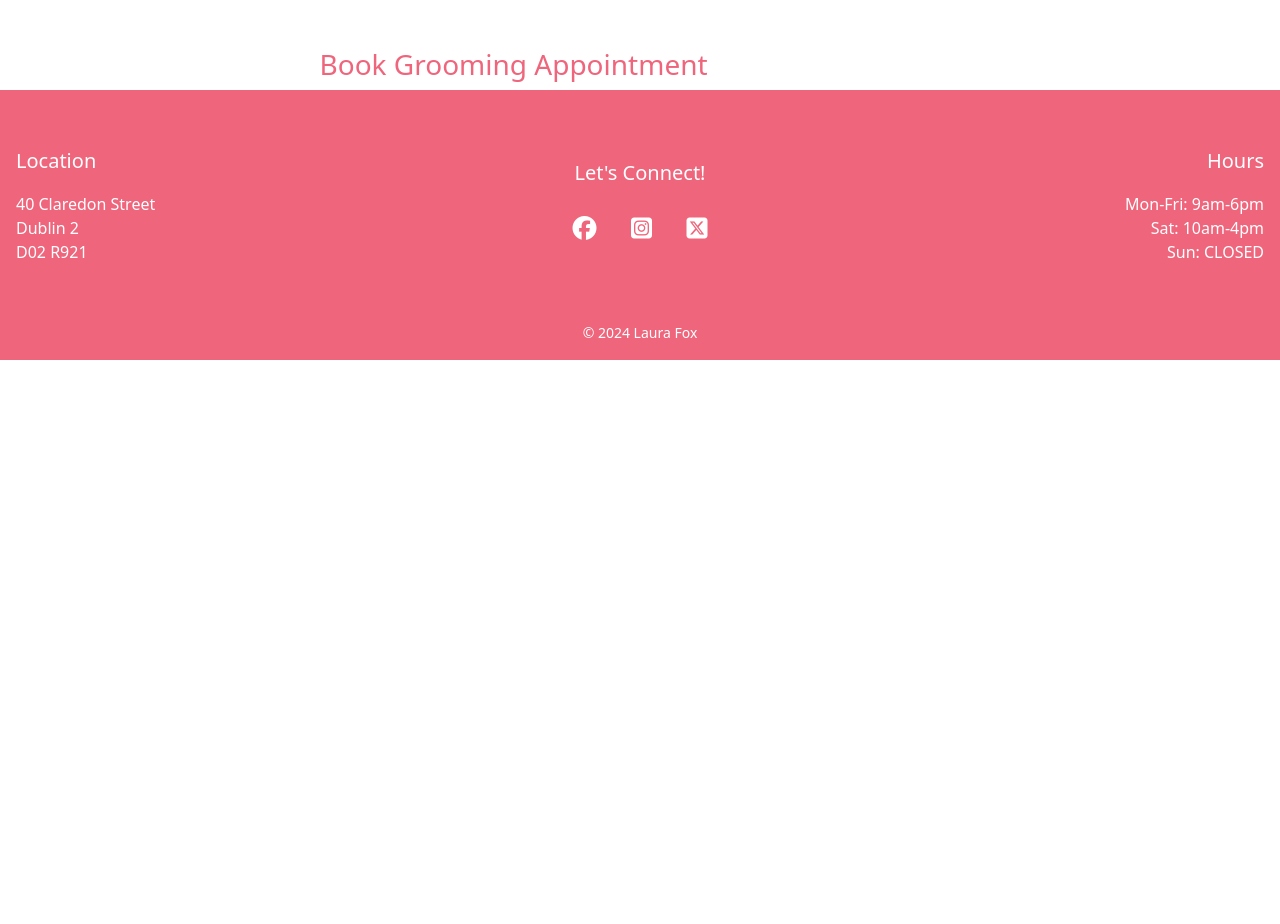
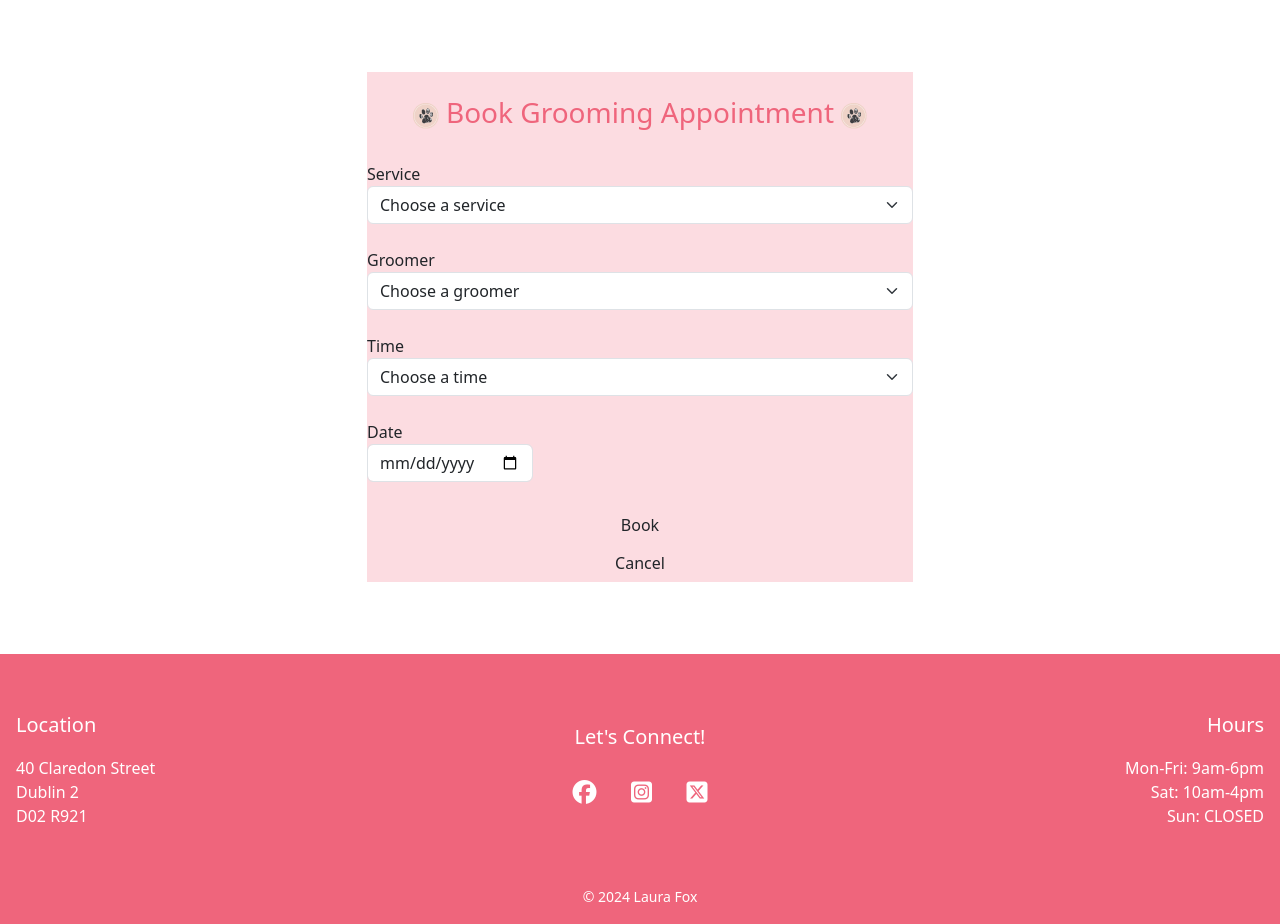
Before and after one commit to lauramayfox/the-luxe-spaw, a Django app: page /booking/ in a window 1280 px wide. Shown: the part 90-1014 px from the top of the page. Before the commit the page ends 450 px from the top, so only its background shows below. Run offline with Django 4.2, Linux system fonts and the light colour scheme; the visitor is signed in with stand-in values (Sample User, id 1); some libraries are stand-ins or nearby versions.

Commit message:
Test several methods for booking system funtion, create booking page and placement on front-end

```diff
--- a/booking/urls.py
+++ b/booking/urls.py
@@ -1,9 +1,11 @@
 from django.urls import path
 from . import views
+
 
 urlpatterns = [
     path('', views.index, name='index'),
     path('booking/', views.booking, name='booking'),
+    # name='preview_booking'),
     # path('user-profile/', views.user-profile, name='user-profile'),
     # path('edit-booking/', views.edit-booking, name='edit-booking'),
     # path('delete-booking/', views.delete-booking, name='delete-booking'),
--- a/static/css/style.css
+++ b/static/css/style.css
@@ -73,5 +73,5 @@ h4 {
 }
 
 .colum-color-1 {
-    background-color: #ef657c46;
+    background-color: #ef657c3a;
 }
--- a/templates/booking.html
+++ b/templates/booking.html
@@ -6,10 +6,87 @@
 
 {% block content %}
 
-<div class="container">
-    <div class="row justify-content-center">
-        <div class="col-lg-7">
-            <div class="card shadow-mg border-0 rounded-lg mt-5">
-                <div class="header-1"><h3>Book Grooming Appointment</h3>
+ {% if user.is_authenticated %}
+
+        <div class="container bg-custom my-5 py-4">
+            <div class="row justify-content-center">
+            <div class="col-xl-6 col-lg-10">
+            <div class="colum-color-1">
+                <br>
+                <div class="header-1 text-center"><h3><img src="{% static 'images/favicon.png' %}"
+                alt="logo" class=""> Book Grooming Appointment <img src="{% static 'images/favicon.png' %}"
+                alt="logo" class=""></h3>
+                </div><br>
+
+
+
+
+
+                <div class="card-body min-vh-60 .container-fluid">
+                    <form action="" method="POST">
+                        {% csrf_token %}
+
+                        <div class=".col-sm-6 .col-md-7">
+                        <label for="service">Service</label>
+                        <select id='service' name="service" title="services" class="form-select mb-4"
+                            hx-get=""
+                            hx-trigger="change"
+                            hx-target="#groomers">
+                            <option selected disabled>Choose a service</option>
+
+                            <option value=""></option>
+
+                        </select>
+                        </div>
+
+                        <div class=".col-sm-6 .col-md-7">
+                            <label for="service">Groomer</label>
+                            <select id='service' name="service" title="services" class="form-select mb-4"
+                                hx-get=""
+                                hx-trigger="change"
+                                hx-target="#groomers">
+                                <option selected disabled>Choose a groomer</option>
+
+                                <option value=""></option>
+
+                            </select>
+                            </div>
+
+                        <div class=".col-sm-6 .col-md-7">
+                            <form action="" method="POST">
+                                {% csrf_token %}
+                                <label for="time">Time</label>
+                                <select id='time' name="time" title="time" class="form-select mb-4"
+                                    hx-get=""
+                                    hx-trigger="change"
+                                    hx-target="#groomers">
+                                    <option selected disabled>Choose a time</option>
+
+                                    <option value=""></option>
+
+                                </select>
+
+                        <div class="row">
+                            <div class="col-md-4">
+                                <label for="booking_date">Date</label>
+                                <input type="date" class="form-control" id="booking_date"
+                                    name="booking_date" required>
+                                    <br>
+                            </div>
+
+
+
+                       <button class="btn btn-book" type="submit" id="submit">Book</button>
+                        <a class="btn btn-cancel" href="">Cancel</a>
+
+                    </form>
+
                 </div>
+            </div>
+        </div>
+    </div>
+    </div>
+
+{% endif %}
+
 {% endblock %}
--- a/templates/services.html
+++ b/templates/services.html
@@ -5,6 +5,7 @@
 <link rel="stylesheet" href="{% static 'css/style.css' %}">
 
 {% block content %}
+<br>
 <br>
 <div class="container brief-container mt-6 mb-5">
   <h1 class="header-1">Services</h1>
```
Also changed, not shown: booking/models.py (+26 -14 lines), booking/views.py (line endings or trailing spaces).
